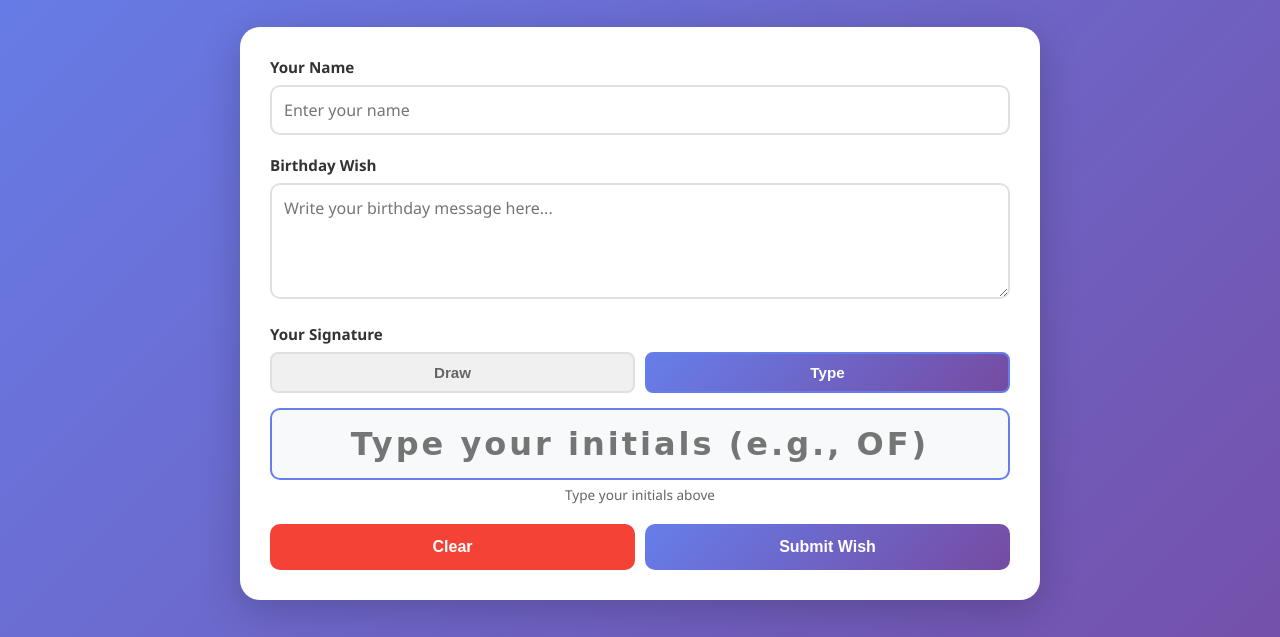
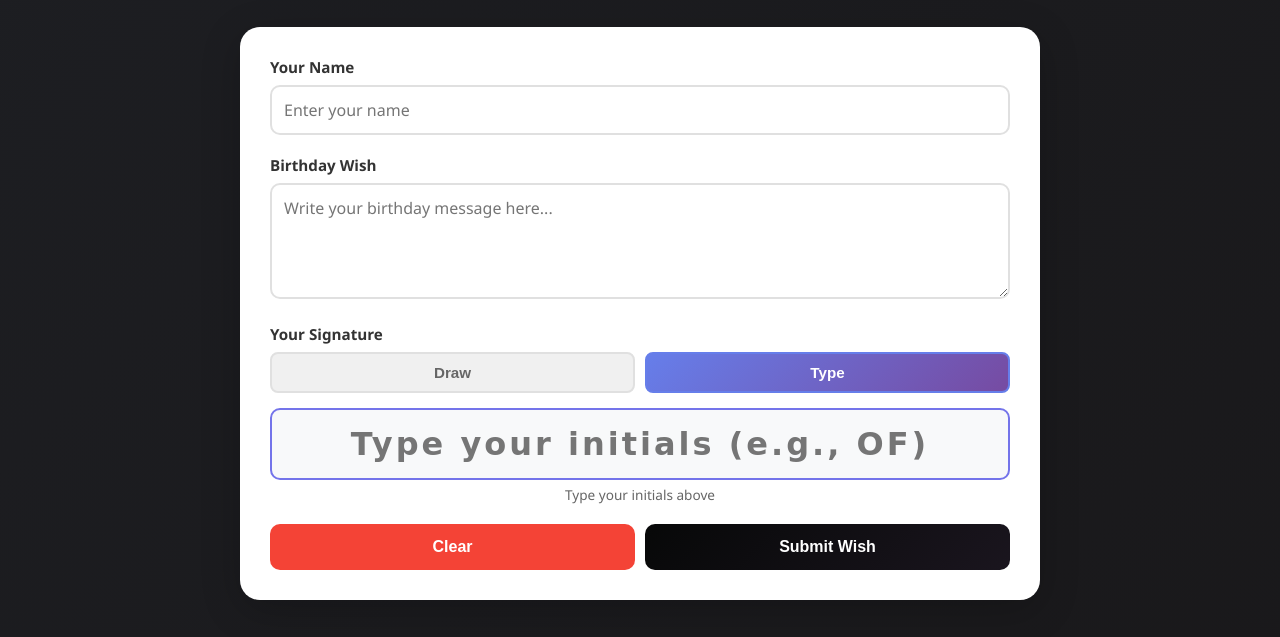
Before and after one commit to tomel-leo/mybirthday, a plain HTML site: page index.html in a window 1280 px wide. Both pictures are taken after a click on the button "Type". Shown: the part 115-752 px from the top of the page. Drawn offline with Linux system fonts and the light colour scheme; no server answers.

Commit message:
Update index.html

```diff
--- a/index.html
+++ b/index.html
@@ -24,7 +24,7 @@
 
 body {
   font-family: 'Segoe UI', Tahoma, Geneva, Verdana, sans-serif;
-  background: linear-gradient(135deg, #667eea 0%, #764ba2 100%);
+  background: linear-gradient(135deg, #1d1e22 0%, #19181a 100%);
   min-height: 100vh;
   padding: 20px;
 }
@@ -141,7 +141,7 @@ canvas {
   font-size: 2em;
   font-weight: 700;
   text-align: center;
-  border: 2px solid #667eea;
+  border: 2px solid #7474ea;
   border-radius: 10px;
   background: #f8f9fa;
   font-family: 'Brush Script MT', cursive;
@@ -183,7 +183,7 @@ button {
 }
 
 button[type="submit"] {
-  background: linear-gradient(135deg, #667eea 0%, #764ba2 100%);
+  background: linear-gradient(135deg, #070808 0%, #1a151e 100%);
   color: white;
 }
 
```
